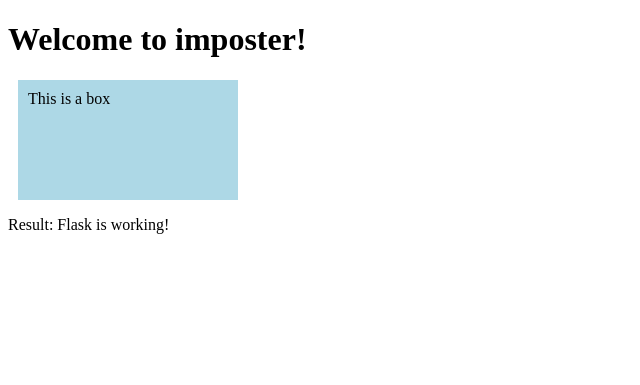
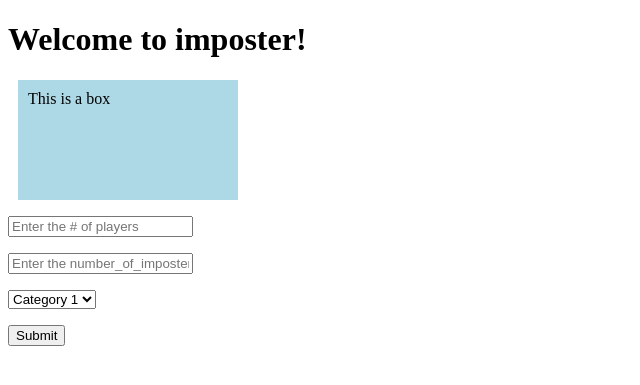
Before and after one commit to Charlesisthebest476/Imposter_backend, a Flask app: page / in a window 1280 px wide. Shown: the top 385 px of the page, without its empty margins (0-640 px from the left). Run offline with Flask 3, Linux system fonts and the light colour scheme.

Commit message:
My fifth commit

```diff
--- a/app.py
+++ b/app.py
@@ -1,16 +1,32 @@
-from flask import Flask, render_template
+"""Version 1.0: basic skeleton"""
+
+
+from flask import Flask, render_template, request
 from google import genai
 from google.genai import types
 import os
 app = Flask(__name__)
 
+
 client = genai.Client(api_key = "AIzaSyB36C1zyAp97-SL0RRtbvWJLWeW1rWffR8")
 
 
-@app.route("/")
+@app.route("/", methods=['GET', 'POST'])
 def index():
-    # 'index.html' refers to the file inside the /templates folder
-    return render_template("index.html", result="Flask is working!")
+    categories = ["Category 1", "Category 2", "Category 3"]  # Example categories
+    result = None
+
+    if request.method == 'POST':
+    # Get the data from the form
+        num_of_players = request.form['num_of_players']
+        num_of_imposters = request.form['num_of_imposters']
+        category = request.form['category']
+        result = 'results received'
+    return render_template("index.html", categories=categories, result=result)
+
+
+
+
 
 if __name__ == "__main__":
     port = int(os.environ.get("PORT", 5001))
--- a/templates/index.html
+++ b/templates/index.html
@@ -9,6 +9,17 @@
 <body>
   <h1>Welcome to imposter!</h1>
   <div class="box"> This is a box</div>
+  <form method="post">
+    <p><input type="number" name="num_of_players" placeholder="Enter the # of players" required></p>
+    <p><input type="text" name="num_of_imposters" placeholder="Enter the number_of_imposters" required></p>
+    <!-- add a list and iterate over it from app-->
+    <p><select name="category" id="category">
+      {% for category in categories: %}
+        <option value="{{ category }}">{{ category }}</option>
+      {% endfor %}
+    </select></p>
+    <p><button type="submit">Submit</button></p>
+  </form>
   {% if result%}
     <p>Result: {{ result }}</p>
   {% endif %}
```
